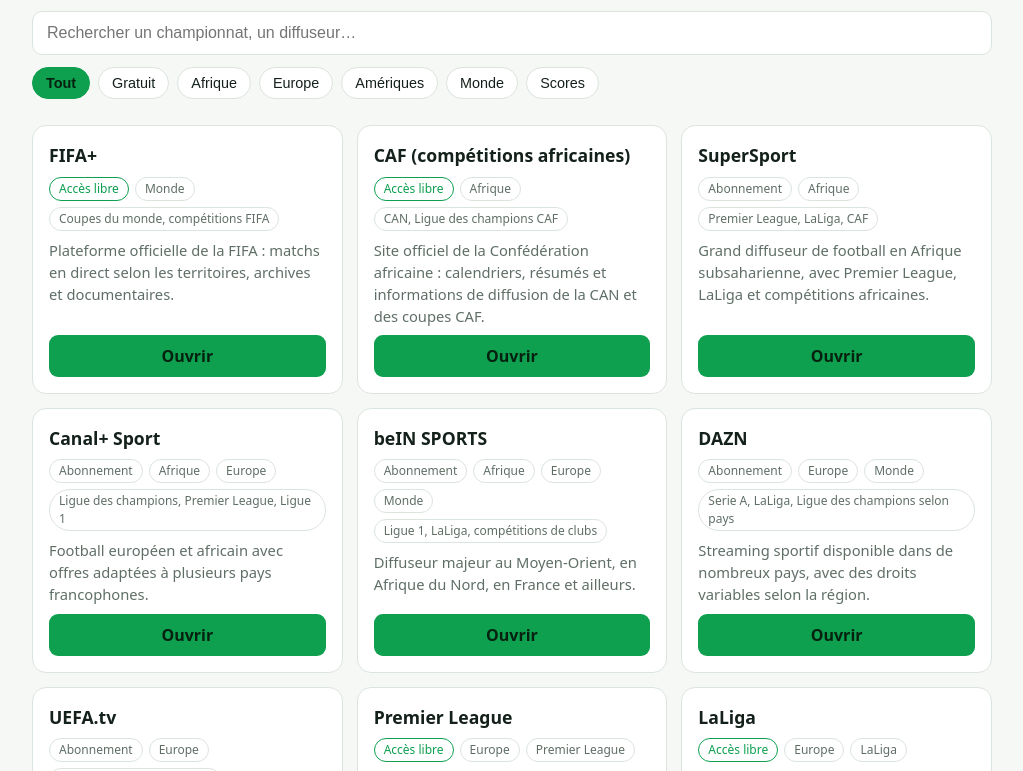
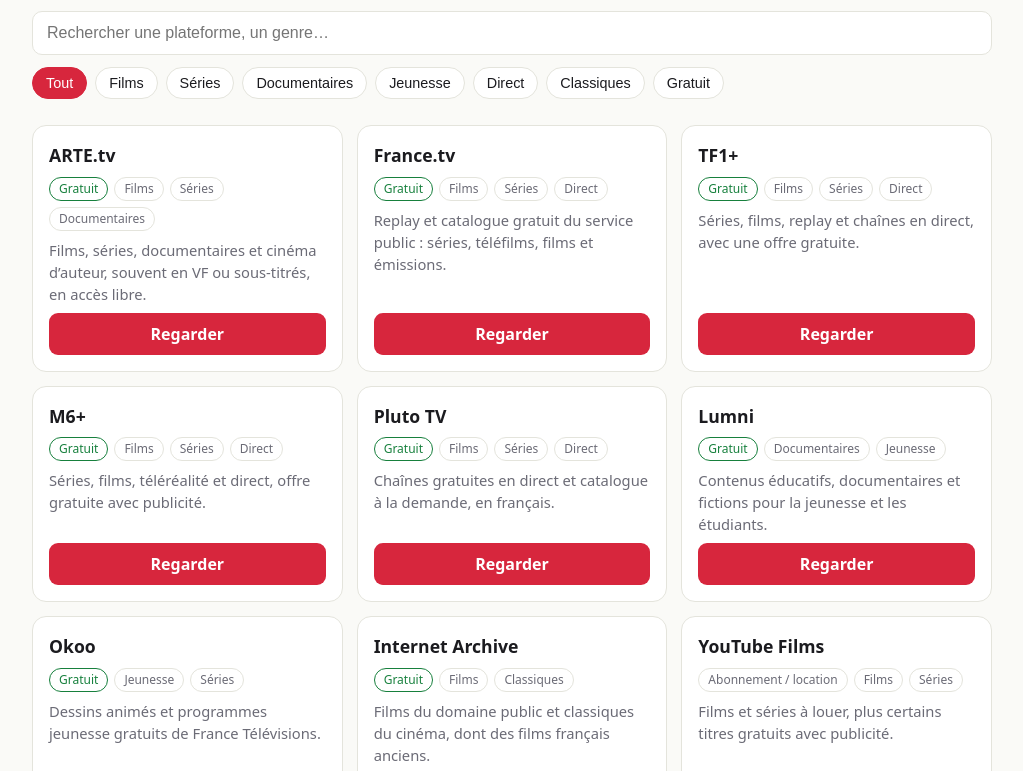
Before and after one commit to Ardo-Sow/footv, a plain HTML site: page index.html in a window 1280 px wide. Shown: the part 104-875 px from the top of the page, without its empty margins (128-1151 px from the left). Drawn offline with Linux system fonts and the light colour scheme.

Commit message:
Add files via upload

```diff
--- a/index.html
+++ b/index.html
@@ -3,11 +3,11 @@
 <head>
 <meta charset="utf-8">
 <meta name="viewport" content="width=device-width, initial-scale=1, viewport-fit=cover">
-<title>FootMonde – Où regarder le football</title>
+<title>CinéFR – Films et séries en français</title>
 <style>
-:root{--bg:#f6f8f5;--card:#fff;--tx:#14201a;--mut:#5f6f66;--ac:#0e9f4f;--bd:#dce4de;box-sizing:border-box;padding-top:env(safe-area-inset-top,0px);padding-bottom:env(safe-area-inset-bottom,0px)}
-@media (prefers-color-scheme:dark){:root:not([data-theme="light"]){--bg:#0f1511;--card:#18211b;--tx:#eef4ef;--mut:#93a49a;--ac:#2ed16f;--bd:#26332a}}
-:root[data-theme="dark"]{--bg:#0f1511;--card:#18211b;--tx:#eef4ef;--mut:#93a49a;--ac:#2ed16f;--bd:#26332a}
+:root{--bg:#fafaf7;--card:#fff;--tx:#1b1b1f;--mut:#6b6b76;--ac:#d7263d;--bd:#e4e4dc;box-sizing:border-box;padding-top:env(safe-area-inset-top,0px);padding-bottom:env(safe-area-inset-bottom,0px)}
+@media (prefers-color-scheme:dark){:root:not([data-theme="light"]){--bg:#141418;--card:#1e1e24;--tx:#f1f1f4;--mut:#9a9aa8;--ac:#ff4d63;--bd:#2d2d36}}
+:root[data-theme="dark"]{--bg:#141418;--card:#1e1e24;--tx:#f1f1f4;--mut:#9a9aa8;--ac:#ff4d63;--bd:#2d2d36}
 html{scroll-padding-top:env(safe-area-inset-top,0px)}
 body{margin:0;background:var(--bg);color:var(--tx);font-family:system-ui,-apple-system,"Segoe UI",sans-serif;line-height:1.5}
 header{padding:28px 18px 8px;max-width:960px;margin:auto}
@@ -17,67 +17,64 @@
 input{width:100%;box-sizing:border-box;padding:12px 14px;border-radius:10px;border:1px solid var(--bd);background:var(--card);color:var(--tx);font-size:1rem}
 .chips{display:flex;gap:8px;flex-wrap:wrap;margin:12px 0 18px}
 .chip{border:1px solid var(--bd);background:var(--card);color:var(--tx);padding:7px 13px;border-radius:99px;font-size:.9rem;cursor:pointer}
-.chip.on{background:var(--ac);border-color:var(--ac);color:#06210f;font-weight:600}
+.chip.on{background:var(--ac);border-color:var(--ac);color:#fff}
 .grid{display:grid;grid-template-columns:repeat(auto-fill,minmax(260px,1fr));gap:14px}
 .card{background:var(--card);border:1px solid var(--bd);border-radius:14px;padding:16px;display:flex;flex-direction:column;gap:8px}
 .card h3{margin:0;font-size:1.1rem}
 .card p{margin:0;color:var(--mut);font-size:.92rem;flex:1}
 .tags{display:flex;gap:6px;flex-wrap:wrap}
 .tag{font-size:.75rem;padding:2px 9px;border-radius:99px;border:1px solid var(--bd);color:var(--mut)}
-.tag.free{color:var(--ac);border-color:var(--ac)}
-a.go{display:inline-block;text-align:center;background:var(--ac);color:#06210f;text-decoration:none;padding:9px;border-radius:9px;font-weight:700}
+.tag.free{color:#17803d;border-color:#17803d}
+a.go{display:inline-block;text-align:center;background:var(--ac);color:#fff;text-decoration:none;padding:9px;border-radius:9px;font-weight:600}
 .note{margin-top:26px;padding:14px;border:1px dashed var(--bd);border-radius:12px;color:var(--mut);font-size:.88rem}
 .empty{color:var(--mut);padding:20px 0}
 </style>
 </head>
 <body>
 <header>
-<h1>Foot<span>Monde</span></h1>
-<p class="sub">Où regarder le football du monde entier, via les diffuseurs officiels.</p>
-<input id="q" type="search" placeholder="Rechercher un championnat, un diffuseur…" aria-label="Rechercher">
+<h1>Ciné<span>FR</span></h1>
+<p class="sub">Films et séries en français : toutes les plateformes légales au même endroit.</p>
+<input id="q" type="search" placeholder="Rechercher une plateforme, un genre…" aria-label="Rechercher">
 <div class="chips" id="chips"></div>
 </header>
 <main>
 <div class="grid" id="grid"></div>
 <div class="empty" id="empty" hidden>Aucun résultat.</div>
-<div class="note">Les droits de diffusion changent selon les pays et les saisons. Vérifie sur le site du diffuseur ce qui est disponible là où tu te trouves. Ce site ne propose aucun flux pirate.</div>
+<div class="note">Ce site référence uniquement des services légaux. La disponibilité des catalogues dépend de ton pays : certains services gratuits sont limités à la France ou à l’Europe (un abonnement ou un VPN autorisé par le service peut être nécessaire).</div>
 </main>
 <script>
 var DATA=[
-{n:"FIFA+",d:"Plateforme officielle de la FIFA : matchs en direct selon les territoires, archives et documentaires.",t:["Monde"],c:"Coupes du monde, compétitions FIFA",f:1,u:"https://www.fifa.com/fifaplus"},
-{n:"CAF (compétitions africaines)",d:"Site officiel de la Confédération africaine : calendriers, résumés et informations de diffusion de la CAN et des coupes CAF.",t:["Afrique"],c:"CAN, Ligue des champions CAF",f:1,u:"https://www.cafonline.com/"},
-{n:"SuperSport",d:"Grand diffuseur de football en Afrique subsaharienne, avec Premier League, LaLiga et compétitions africaines.",t:["Afrique"],c:"Premier League, LaLiga, CAF",f:0,u:"https://www.supersport.com/"},
-{n:"Canal+ Sport",d:"Football européen et africain avec offres adaptées à plusieurs pays francophones.",t:["Afrique","Europe"],c:"Ligue des champions, Premier League, Ligue 1",f:0,u:"https://www.canalplus.com/sport/"},
-{n:"beIN SPORTS",d:"Diffuseur majeur au Moyen-Orient, en Afrique du Nord, en France et ailleurs.",t:["Afrique","Europe","Monde"],c:"Ligue 1, LaLiga, compétitions de clubs",f:0,u:"https://www.beinsports.com/"},
-{n:"DAZN",d:"Streaming sportif disponible dans de nombreux pays, avec des droits variables selon la région.",t:["Europe","Monde"],c:"Serie A, LaLiga, Ligue des champions selon pays",f:0,u:"https://www.dazn.com/"},
-{n:"UEFA.tv",d:"Contenus officiels de l’UEFA : résumés, replays et matchs selon les zones.",t:["Europe"],c:"Ligue des champions, Euro",f:0,u:"https://www.uefa.tv/"},
-{n:"Premier League",d:"Site officiel avec calendrier, résumés et liste des diffuseurs par pays.",t:["Europe"],c:"Premier League",f:1,u:"https://www.premierleague.com/"},
-{n:"LaLiga",d:"Site officiel de la liga espagnole : calendrier, résumés et diffuseurs par pays.",t:["Europe"],c:"LaLiga",f:1,u:"https://www.laliga.com/"},
-{n:"Ligue 1",d:"Site officiel du championnat de France : calendrier, résumés et informations de diffusion.",t:["Europe"],c:"Ligue 1",f:1,u:"https://ligue1.com/"},
-{n:"Bundesliga",d:"Site officiel allemand avec calendrier, vidéos et diffuseurs par pays.",t:["Europe"],c:"Bundesliga",f:1,u:"https://www.bundesliga.com/"},
-{n:"Serie A",d:"Site officiel du championnat italien : calendrier, résumés et diffuseurs.",t:["Europe"],c:"Serie A",f:1,u:"https://www.legaseriea.it/"},
-{n:"ESPN",d:"Diffuseur américain et latino-américain avec nombreux championnats et coupes.",t:["Amériques"],c:"MLS, LaLiga, Copa selon pays",f:0,u:"https://www.espn.com/watch/"},
-{n:"Paramount+",d:"Streaming proposant notamment la Ligue des champions dans certains pays.",t:["Amériques","Europe"],c:"Ligue des champions selon pays",f:0,u:"https://www.paramountplus.com/"},
-{n:"MLS",d:"Site officiel de la ligue nord-américaine : calendrier, résumés et accès aux matchs.",t:["Amériques"],c:"MLS",f:0,u:"https://www.mlssoccer.com/"},
-{n:"SofaScore",d:"Scores en direct, statistiques et calendriers de milliers de compétitions.",t:["Scores","Monde"],c:"Toutes compétitions",f:1,u:"https://www.sofascore.com/fr/"},
-{n:"Flashscore",d:"Résultats en direct, classements et compositions d’équipes dans le monde entier.",t:["Scores","Monde"],c:"Toutes compétitions",f:1,u:"https://www.flashscore.fr/"}
+{n:"ARTE.tv",d:"Films, séries, documentaires et cinéma d’auteur, souvent en VF ou sous-titrés, en accès libre.",t:["Films","Séries","Documentaires"],f:1,u:"https://www.arte.tv/fr/"},
+{n:"France.tv",d:"Replay et catalogue gratuit du service public : séries, téléfilms, films et émissions.",t:["Films","Séries","Direct"],f:1,u:"https://www.france.tv/"},
+{n:"TF1+",d:"Séries, films, replay et chaînes en direct, avec une offre gratuite.",t:["Films","Séries","Direct"],f:1,u:"https://www.tf1.fr/"},
+{n:"M6+",d:"Séries, films, téléréalité et direct, offre gratuite avec publicité.",t:["Films","Séries","Direct"],f:1,u:"https://www.m6.fr/"},
+{n:"Pluto TV",d:"Chaînes gratuites en direct et catalogue à la demande, en français.",t:["Films","Séries","Direct"],f:1,u:"https://pluto.tv/fr"},
+{n:"Lumni",d:"Contenus éducatifs, documentaires et fictions pour la jeunesse et les étudiants.",t:["Documentaires","Jeunesse"],f:1,u:"https://www.lumni.fr/"},
+{n:"Okoo",d:"Dessins animés et programmes jeunesse gratuits de France Télévisions.",t:["Jeunesse","Séries"],f:1,u:"https://www.okoo.fr/"},
+{n:"Internet Archive",d:"Films du domaine public et classiques du cinéma, dont des films français anciens.",t:["Films","Classiques"],f:1,u:"https://archive.org/details/movies"},
+{n:"YouTube Films",d:"Films et séries à louer, plus certains titres gratuits avec publicité.",t:["Films","Séries"],f:0,u:"https://www.youtube.com/"},
+{n:"Netflix",d:"Grand catalogue de films, séries et productions originales avec audio français.",t:["Films","Séries"],f:0,u:"https://www.netflix.com/fr/"},
+{n:"Prime Video",d:"Films et séries en VF, location et achat à l’unité possibles.",t:["Films","Séries"],f:0,u:"https://www.primevideo.com/"},
+{n:"Disney+",d:"Disney, Marvel, Star Wars, Pixar et séries, en version française.",t:["Films","Séries","Jeunesse"],f:0,u:"https://www.disneyplus.com/fr-fr"},
+{n:"Canal+",d:"Cinéma, séries originales et sport, avec offres adaptées à plusieurs pays.",t:["Films","Séries","Direct"],f:0,u:"https://www.canalplus.com/"},
+{n:"MUBI",d:"Cinéma d’auteur et films du monde sélectionnés, avec sous-titres français.",t:["Films","Classiques"],f:0,u:"https://mubi.com/fr"}
 ];
-var CATS=["Tout","Gratuit","Afrique","Europe","Amériques","Monde","Scores"];
+var CATS=["Tout","Films","Séries","Documentaires","Jeunesse","Direct","Classiques","Gratuit"];
 var cat="Tout",chips=document.getElementById("chips"),q=document.getElementById("q"),grid=document.getElementById("grid"),empty=document.getElementById("empty");
 CATS.forEach(function(c){var b=document.createElement("button");b.className="chip"+(c===cat?" on":"");b.textContent=c;b.onclick=function(){cat=c;[].forEach.call(chips.children,function(x){x.classList.toggle("on",x.textContent===c)});render()};chips.appendChild(b)});
 function render(){
  var s=q.value.trim().toLowerCase(),n=0;grid.innerHTML="";
  DATA.forEach(function(p){
   var ok=cat==="Tout"||(cat==="Gratuit"?p.f:p.t.indexOf(cat)>-1);
-  if(ok&&s)ok=(p.n+" "+p.d+" "+p.c+" "+p.t.join(" ")).toLowerCase().indexOf(s)>-1;
+  if(ok&&s)ok=(p.n+" "+p.d+" "+p.t.join(" ")).toLowerCase().indexOf(s)>-1;
   if(!ok)return;n++;
   var c=document.createElement("div");c.className="card";
   var h=document.createElement("h3");h.textContent=p.n;
   var d=document.createElement("p");d.textContent=p.d;
   var tg=document.createElement("div");tg.className="tags";
-  var all=[p.f?"Accès libre":"Abonnement"].concat(p.t,[p.c]);
+  var all=p.t.slice();all.unshift(p.f?"Gratuit":"Abonnement / location");
   all.forEach(function(x,i){var e=document.createElement("span");e.className="tag"+(i===0&&p.f?" free":"");e.textContent=x;tg.appendChild(e)});
-  var a=document.createElement("a");a.className="go";a.href=p.u;a.target="_blank";a.rel="noopener noreferrer";a.textContent="Ouvrir";
+  var a=document.createElement("a");a.className="go";a.href=p.u;a.target="_blank";a.rel="noopener noreferrer";a.textContent="Regarder";
   c.append(h,tg,d,a);grid.appendChild(c);
  });
  empty.hidden=n>0;
```
